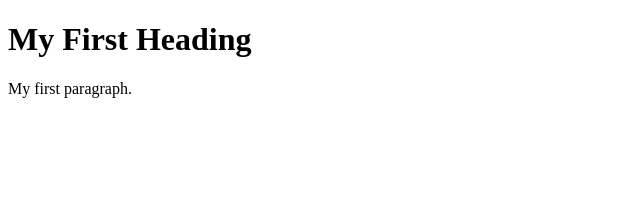
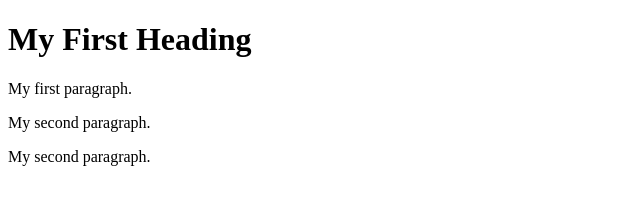
Before and after one commit to tyynetyyne/js_test, a plain HTML site: page index.html in a window 1280 px wide. Shown: the whole page, without its empty margins (0-640 px from the left). Drawn offline with Linux system fonts and the light colour scheme.

Commit message:
Update to index.html

```diff
--- a/index.html
+++ b/index.html
@@ -5,5 +5,8 @@
 <h1>My First Heading</h1>
 <p>My first paragraph.</p>
 
+<p>My second paragraph.</p>
+<p>My second paragraph.</p>
+
 </body>
 </html>
```
